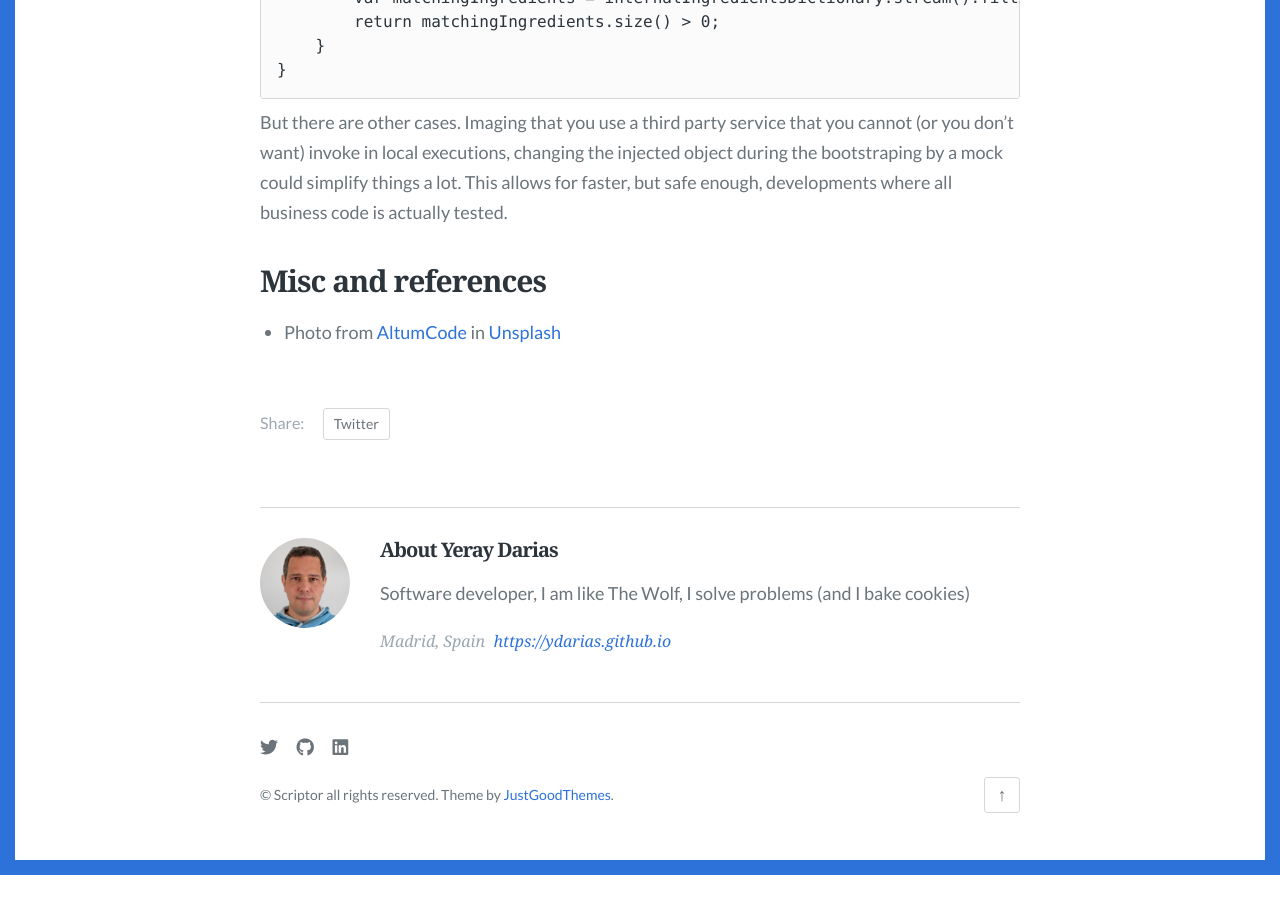
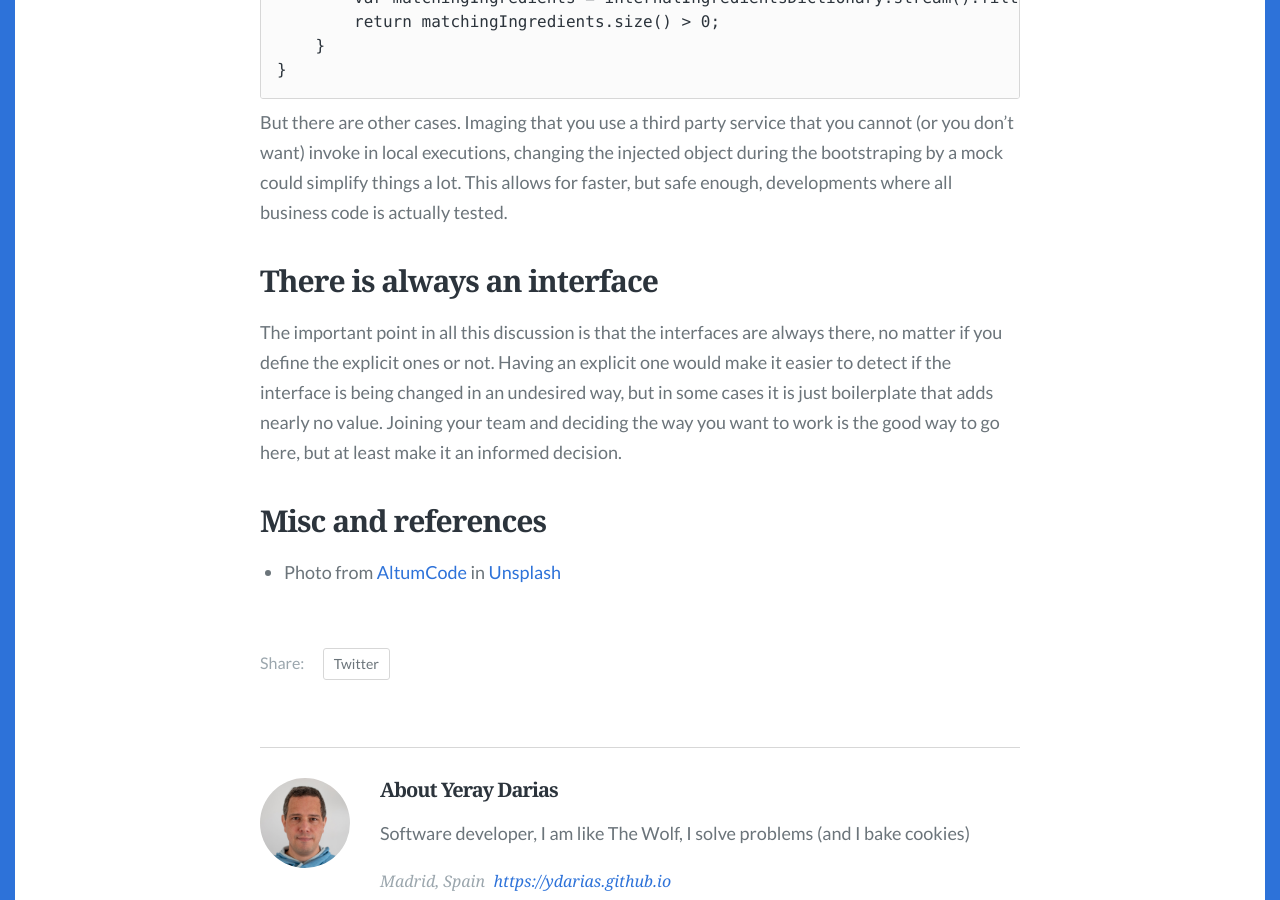
Before and after one commit to ydarias/ydarias.github.io, a Jekyll site: the page built from _posts/2024-10-02-interface-keyword-in-hexagonal-architecture.md, in a window 1280 px wide and 900 px high, scrolled down 5914 px. Built offline with Jekyll 4.4.1, drawn with Linux system fonts in a browser that asks for light colours; some web fonts are replaced; before the commit the page ends 6789 px from its top, so only the background shows below that; some of the changed text lies outside the part shown.

Commit message:
Added some conclusion

```diff
--- a/_posts/2024-10-02-interface-keyword-in-hexagonal-architecture.md
+++ b/_posts/2024-10-02-interface-keyword-in-hexagonal-architecture.md
@@ -25,7 +25,7 @@ There are a number of elements, but for this article we will focus on the ports:
 
 In a few words, when I implement a system with Hexagonal Architecture in Java, I use explicit interfaces for the driven ports, but not for the driving ports. And now we will go deeper into the why.
 
-## There is always an interface
+## My usual way of working
 
 Let's take a basic example, a system that must be able to get a list of ingredients and introduce new ones. If using Hexagonal Architecture I would usually draw a diagram like the following one.
 
@@ -121,6 +121,10 @@ public class InMemoryIngredientsRepository implements ForPersistingIngredients {
 
 But there are other cases. Imaging that you use a third party service that you cannot (or you don't want) invoke in local executions, changing the injected object during the bootstraping by a mock could simplify things a lot. This allows for faster, but safe enough, developments where all business code is actually tested.
 
+## There is always an interface
+
+The important point in all this discussion is that the interfaces are always there, no matter if you define the explicit ones or not. Having an explicit one would make it easier to detect if the interface is being changed in an undesired way, but in some cases it is just boilerplate that adds nearly no value. Joining your team and deciding the way you want to work is the good way to go here, but at least make it an informed decision.
+
 ## Misc and references
 
 * Photo from <a href="https://unsplash.com/es/@altumcode?utm_content=creditCopyText&utm_medium=referral&utm_source=unsplash">AltumCode</a> in <a href="https://unsplash.com/es/fotos/encendio-la-computadora-portatil-dC6Pb2JdAqs?utm_content=creditCopyText&utm_medium=referral&utm_source=unsplash">Unsplash</a>
```
